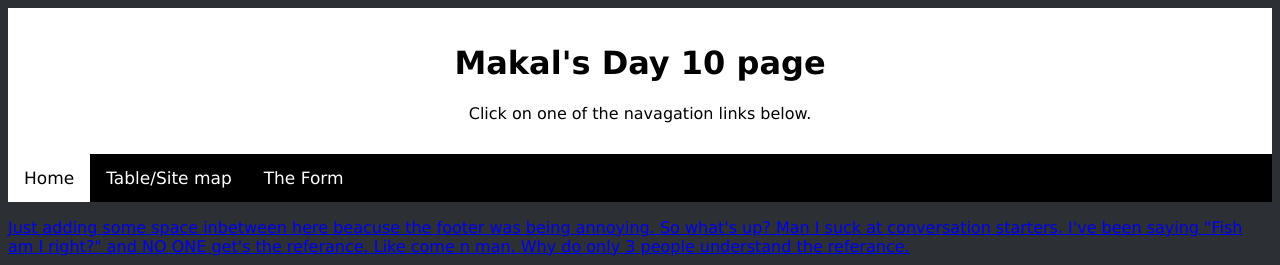
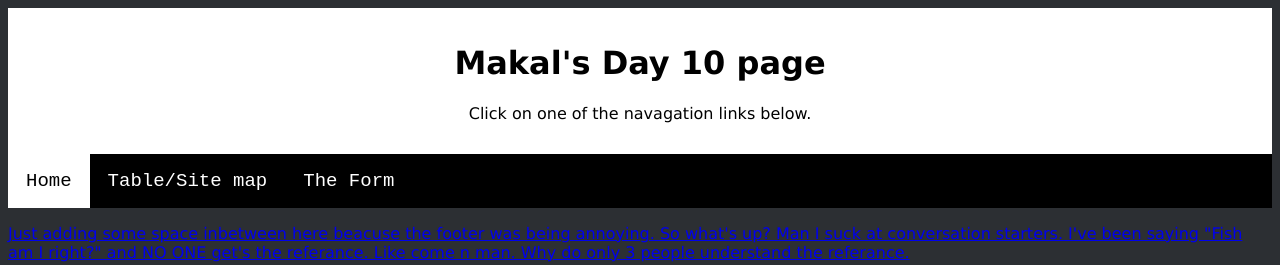
Before and after one commit to makalmurray/Day-1-10-redo-redo, a plain HTML site: page 10.html in a window 1280 px wide. Shown: the top 265 px of the page. Drawn offline with Linux system fonts and the light colour scheme.

Commit message:
Update Reponsive.css

```diff
--- a/Reponsive.css
+++ b/Reponsive.css
@@ -173,9 +173,10 @@ input {
     float: left;
     color: #ffffff;
     text-align: center;
-    padding: 14px 16px;
+    padding: 16px 18px;
     text-decoration: none;
-    font-size: 17px;
+    font-size: 19px;
+    font-family: 'Courier New', monospace;
 }
 
 .topnav a:hover {
```
